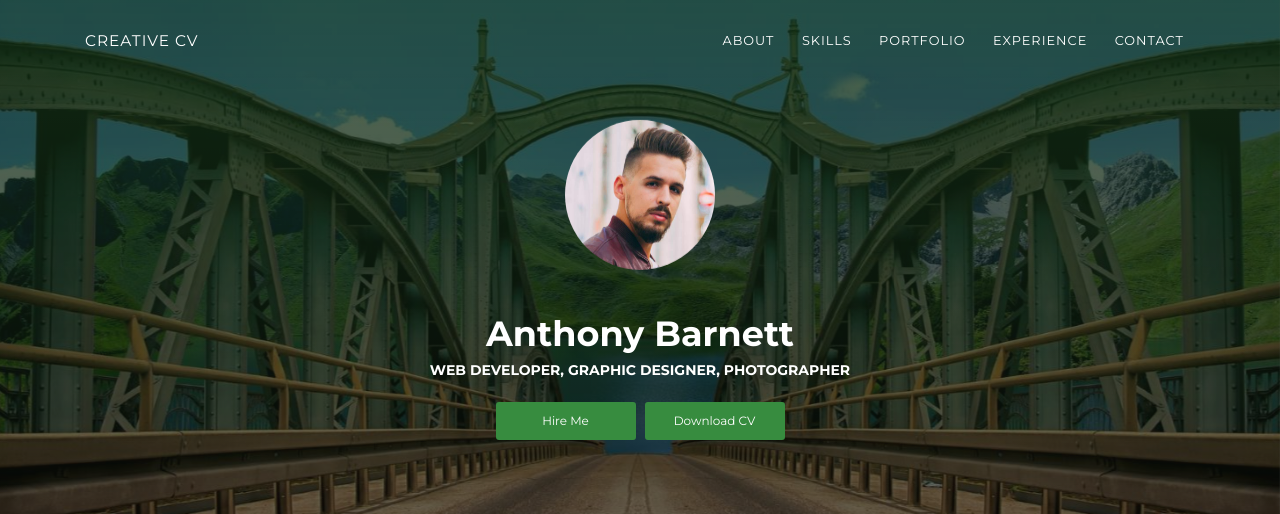
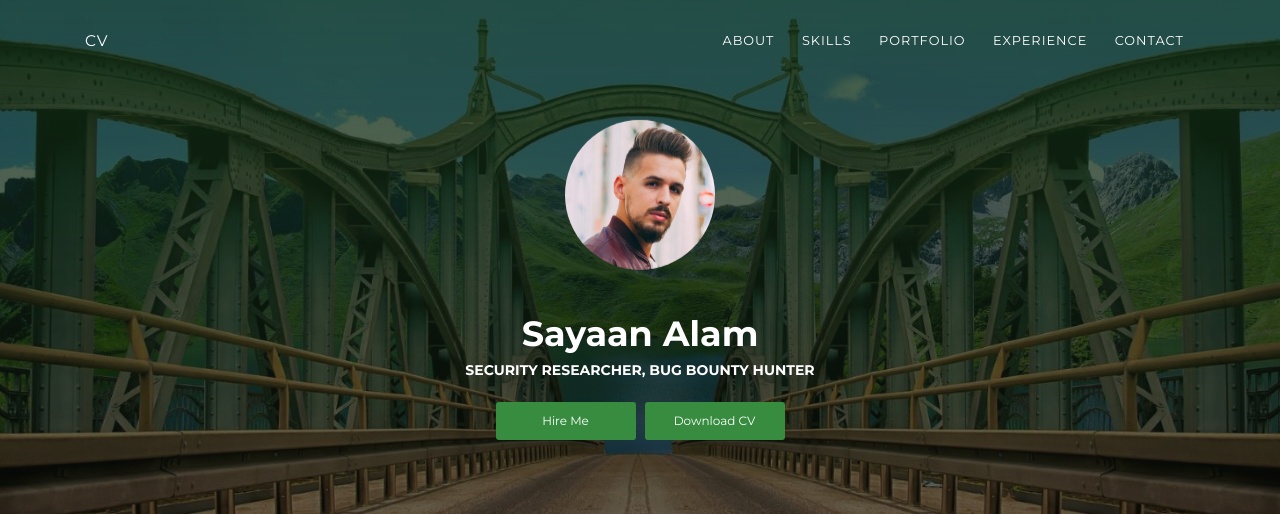
Before and after one commit to sayaanalam/resumee, a plain HTML site: page index.html in a window 1280 px wide. Shown: the top 514 px of the page. Drawn offline with Linux system fonts and the light colour scheme.

Commit message:
Update index.html

```diff
--- a/index.html
+++ b/index.html
@@ -4,7 +4,7 @@
     <meta charset="UTF-8">
     <meta http-equiv="X-UA-Compatible" content="IE=edge">
     <meta name="viewport" content="width=device-width, initial-scale=1">
-    <title>Creative CV</title>
+    <title>Sayaan's CV</title>
     <meta name="description" content="Creative CV is a HTML resume template for professionals. Built with Bootstrap 4, Now UI Kit and FontAwesome, this modern and responsive design template is perfect to showcase your portfolio, skils and experience."/>
     <link href="https://fonts.googleapis.com/css?family=Montserrat:400,700,200" rel="stylesheet">
     <link href="https://maxcdn.bootstrapcdn.com/font-awesome/latest/css/font-awesome.min.css" rel="stylesheet">
@@ -17,7 +17,7 @@
       <div class="profile-page sidebar-collapse">
         <nav class="navbar navbar-expand-lg fixed-top navbar-transparent bg-primary" color-on-scroll="400">
           <div class="container">
-            <div class="navbar-translate"><a class="navbar-brand" href="#" rel="tooltip">Creative CV</a>
+            <div class="navbar-translate"><a class="navbar-brand" href="#" rel="tooltip">CV</a>
               <button class="navbar-toggler navbar-toggler" type="button" data-toggle="collapse" data-target="#navigation" aria-controls="navigation" aria-expanded="false" aria-label="Toggle navigation"><span class="navbar-toggler-bar bar1"></span><span class="navbar-toggler-bar bar2"></span><span class="navbar-toggler-bar bar3"></span></button>
             </div>
             <div class="collapse navbar-collapse justify-content-end" id="navigation">
@@ -42,8 +42,8 @@
       <div class="container">
         <div class="content-center">
           <div class="cc-profile-image"><a href="#"><img src="images/anthony.jpg" alt="Image"/></a></div>
-          <div class="h2 title">Anthony Barnett</div>
-          <p class="category text-white">Web Developer, Graphic Designer,  Photographer</p><a class="btn btn-primary smooth-scroll mr-2" href="#contact" data-aos="zoom-in" data-aos-anchor="data-aos-anchor">Hire Me</a><a class="btn btn-primary" href="#" data-aos="zoom-in" data-aos-anchor="data-aos-anchor">Download CV</a>
+          <div class="h2 title">Sayaan Alam</div>
+          <p class="category text-white">Security Researcher, Bug Bounty Hunter</p><a class="btn btn-primary smooth-scroll mr-2" href="#contact" data-aos="zoom-in" data-aos-anchor="data-aos-anchor">Hire Me</a><a class="btn btn-primary" href="#" data-aos="zoom-in" data-aos-anchor="data-aos-anchor">Download CV</a>
         </div>
       </div>
       <div class="section">
```
